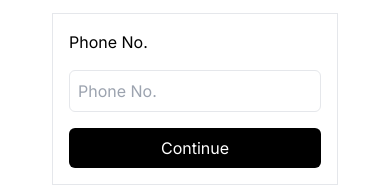
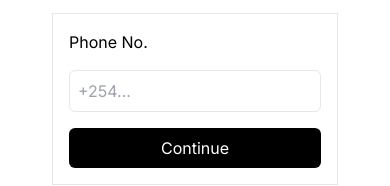
Before and after one commit to MembaDavid/tamaduni_next_version, a Next.js app: page /auth/forgotpassword in a window 390 px wide. Shown: the part 413-599 px from the top of the page. Built offline with nearby package versions, Linux system fonts and the light colour scheme.

Commit message:
Refactor phone number input placeholder in ForgotPassword component

```diff
--- a/src/components/authentication/ForgotPassword.js
+++ b/src/components/authentication/ForgotPassword.js
@@ -16,7 +16,7 @@
           <label>Phone No.</label>
           <input
             type="phone"
-            placeholder="Phone No."
+            placeholder="+254..."
             className="rounded-md p-2 border border-gray-200"
           />
           <Link
```
